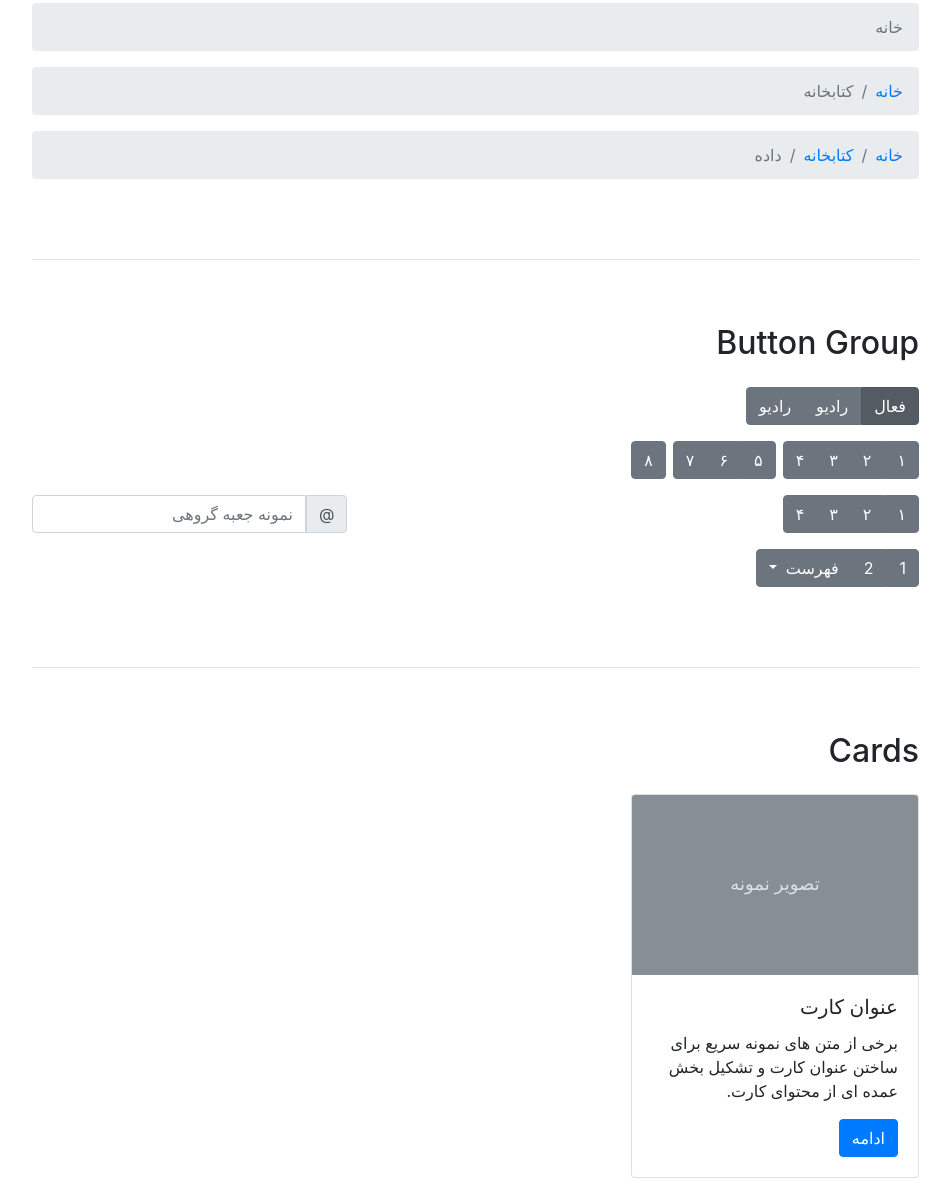
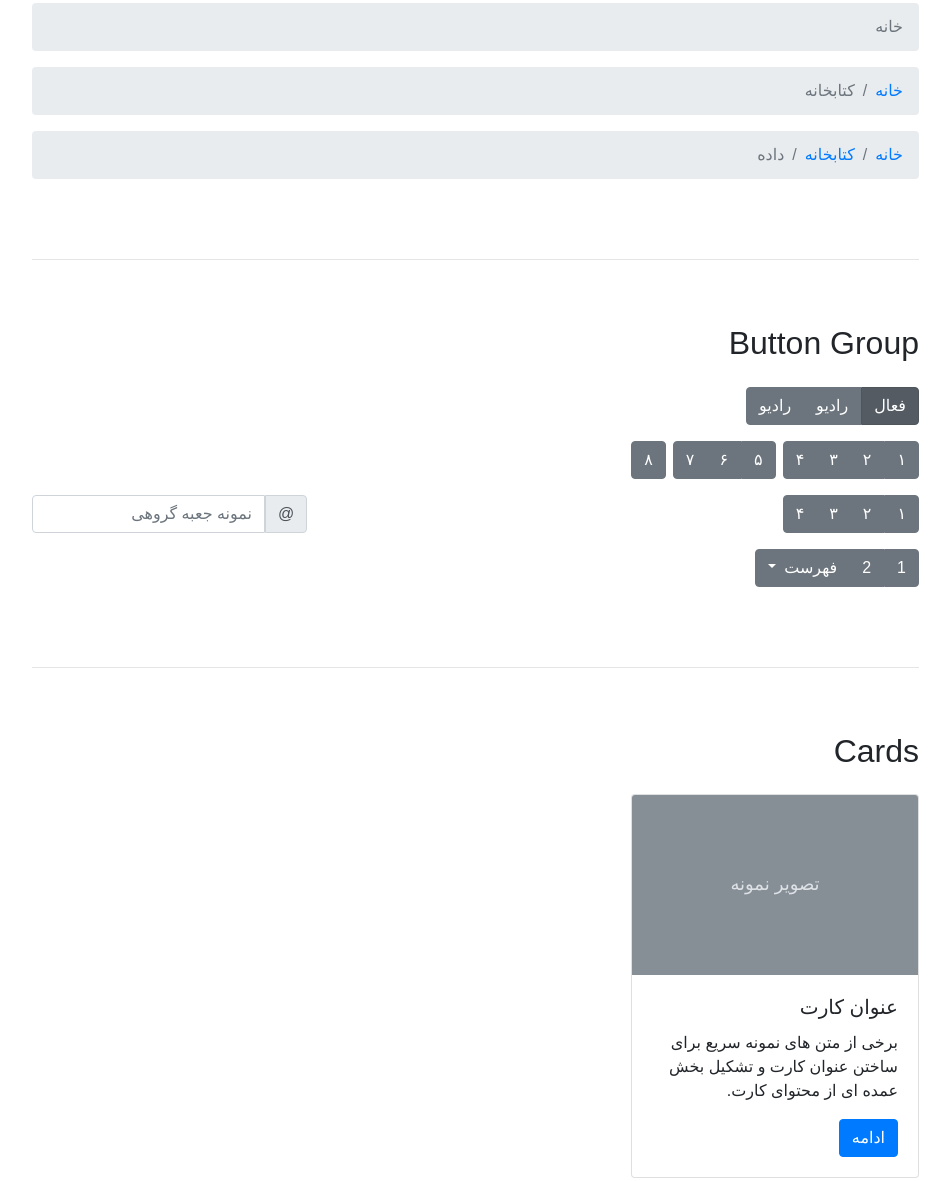
Before and after one commit to parsakafi/bootstrap-rtl, a website: page demo/index.html in a window 1280 px wide. Shown: the part 1297-2478 px from the top of the page, without its empty margins (86-1036 px from the left). Drawn offline with nearby package versions, Linux system fonts and the light colour scheme; a web font is replaced by a local one.

Commit message:
Add text-align to scss files

```diff
--- a/demo/style.scss
+++ b/demo/style.scss
@@ -1,11 +1,9 @@
 body {
-  direction: rtl;
-  text-align: right;
   position: relative;
   overflow-y: scroll;
 }
 
-bodyو option {
+body, option {
   font-family: Vazir, sans-serif;
 }
 
@@ -76,7 +74,6 @@ bodyو option {
 }
 
 .card-img, .card-img-bottom, .card-img-top {
-  -ms-flex-negative: 0;
   flex-shrink: 0;
   width: 100%;
 }
--- /dev/null
+++ b/scss/_reboot.scss
@@ -0,0 +1,4 @@
+body {
+  text-align: right;
+  direction: rtl;
+}
--- a/scss/bootstrap-rtl.scss
+++ b/scss/bootstrap-rtl.scss
@@ -9,6 +9,7 @@
 @import "bootstrap/mixins";
 @import "bootstrap/utilities";
 
+@import "reboot";
 @import "type";
 @import "forms";
 @import "custom-forms";
```
Also changed, not shown: demo/style.css, dist/bootstrap-rtl.css, dist/bootstrap-rtl.min.css, 3 other files.
